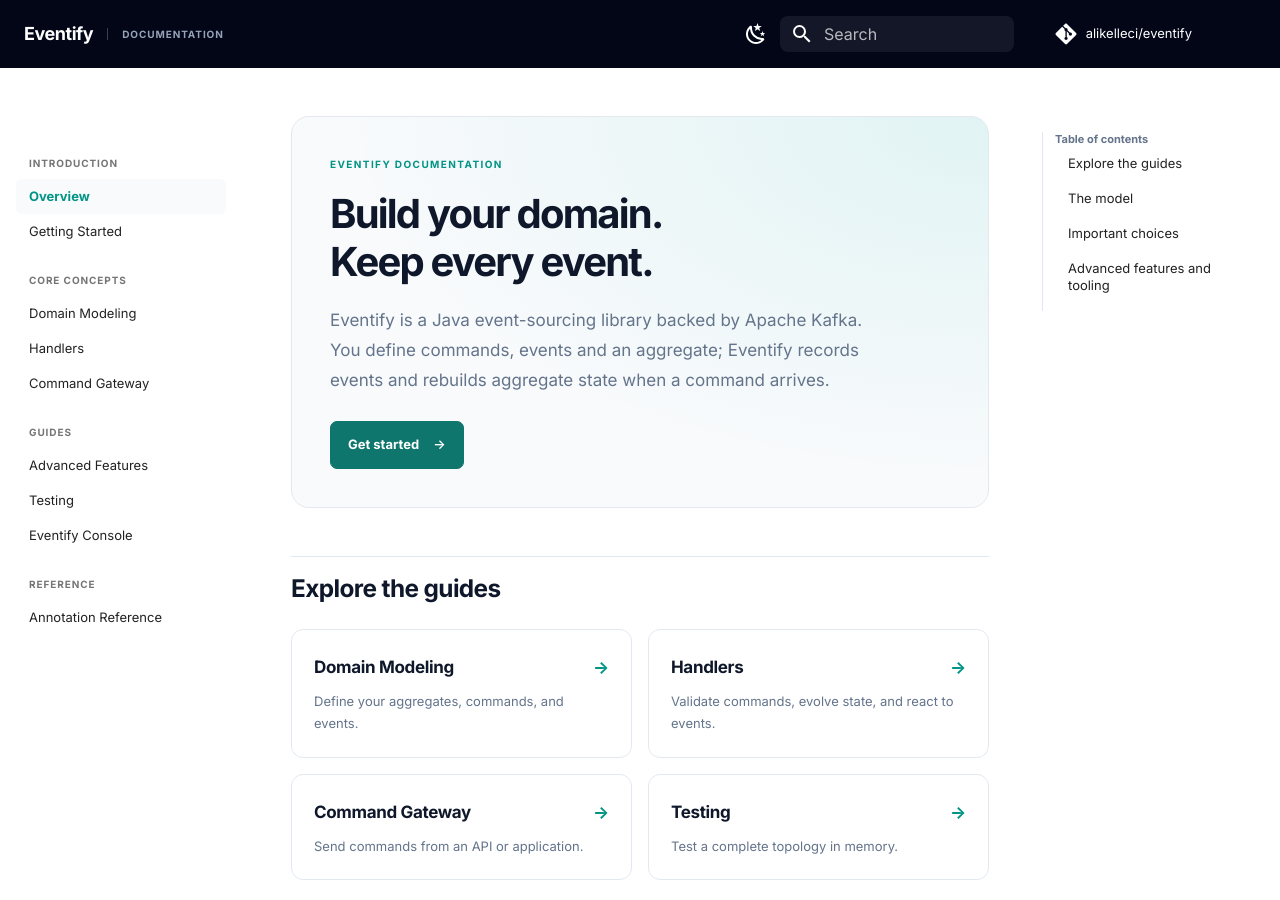
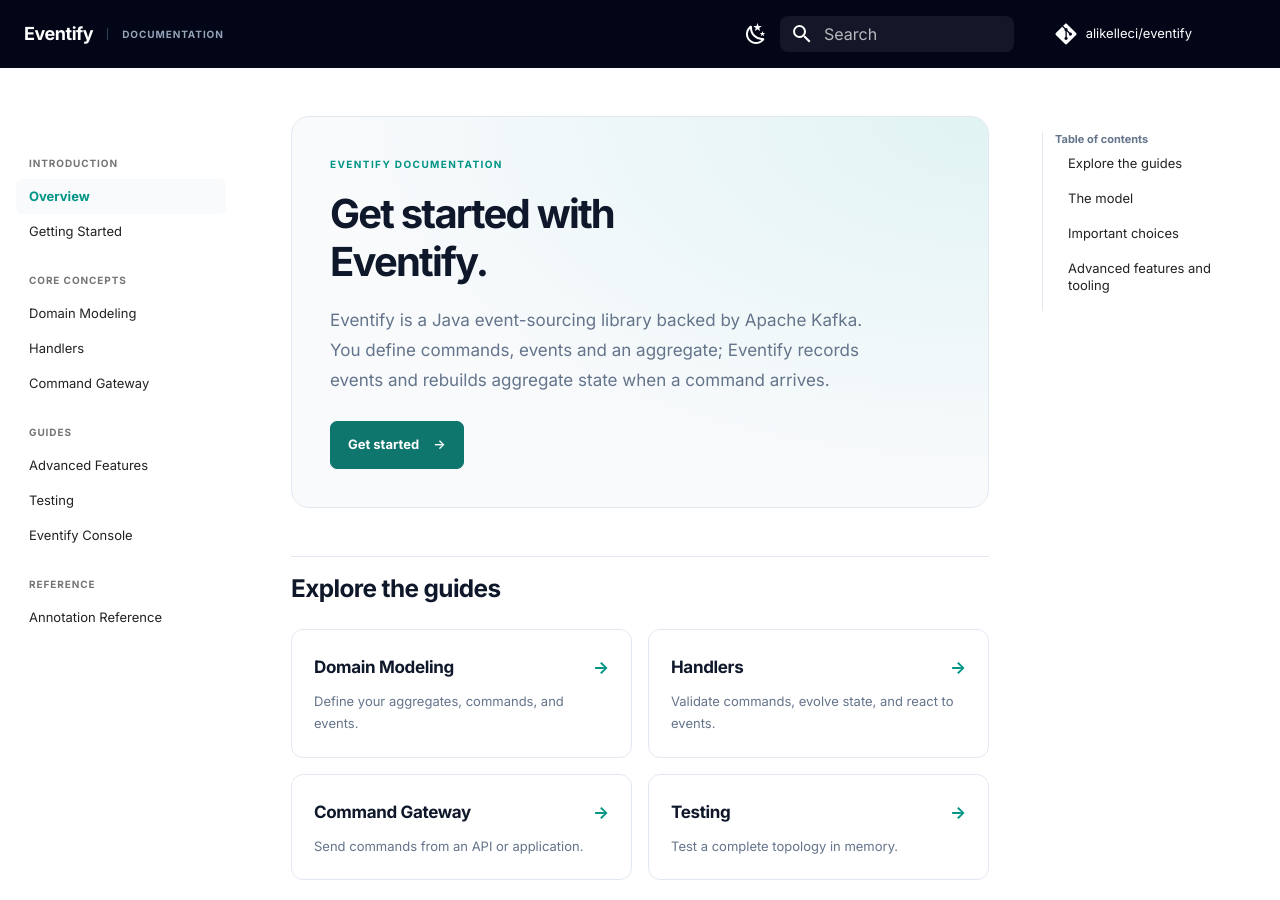
Before and after one commit to alikelleci/eventify, an MkDocs documentation site: the page built from docs/index.md, in a window 1280 px wide and 900 px high. Built offline with MkDocs 1.6.1 and Material for MkDocs 9.7.7, drawn with Linux system fonts in a browser that asks for light colours; comment, search, counter and statistics services are not loaded.

Commit message:
docs: simplify landing page and documentation copy

```diff
--- a/docs/index.md
+++ b/docs/index.md
@@ -5,7 +5,7 @@
 <div class="docs-hero" markdown>
 <p class="docs-eyebrow">Eventify documentation</p>
 
-# Build your domain.<br>Keep every event.
+# Get started with Eventify.
 
 <p class="docs-lead">Eventify is a Java event-sourcing library backed by Apache Kafka. You define commands, events and an aggregate; Eventify records events and rebuilds aggregate state when a command arrives.</p>
 
--- a/frontend/projects/website/src/app/console/console.component.html
+++ b/frontend/projects/website/src/app/console/console.component.html
@@ -12,7 +12,7 @@
           Inspect aggregate history <span class="text-primary-600 dark:text-primary-400">with confidence</span>
         </h1>
         <p class="mx-auto mt-6 max-w-2xl text-lg leading-relaxed text-surface-500 dark:text-surface-400">
-          Give support a clear view of events, state transitions and command outcomes—without asking engineers to reconstruct the story.
+          Browse events, compare state and inspect command results.
         </p>
         <div class="mt-8 flex flex-wrap items-center justify-center gap-x-6 gap-y-4">
           <p-button label="Run the Console" icon="pi pi-arrow-down" iconPos="right" size="large" (onClick)="getStarted.scrollIntoView({ behavior: 'smooth' })" />
--- a/frontend/projects/website/src/app/home/home.component.html
+++ b/frontend/projects/website/src/app/home/home.component.html
@@ -16,7 +16,7 @@
           Event sourcing for Java, <span class="hero-accent">without framework ceremony</span>
         </h1>
         <p class="mt-6 max-w-xl text-lg leading-relaxed text-slate-400">
-          Model decisions as commands and facts. Eventify records the history and rebuilds aggregate state; you keep the business logic in plain Java.
+          Write your handlers. Eventify stores events and rebuilds aggregate state.
         </p>
 
         <div class="mt-8 flex flex-wrap items-center gap-x-6 gap-y-4">
@@ -95,7 +95,7 @@
         </p>
         <ul class="mt-6 space-y-2.5 text-sm text-surface-600 dark:text-surface-300">
           <li class="flex gap-3"><i class="pi pi-check mt-1 text-xs text-primary-500"></i><span>Browse events and replay to any point in time</span></li>
-          <li class="flex gap-3"><i class="pi pi-check mt-1 text-xs text-primary-500"></i><span>See exactly what each event changed</span></li>
+          <li class="flex gap-3"><i class="pi pi-check mt-1 text-xs text-primary-500"></i><span>Compare state before and after an event.</span></li>
           <li class="flex gap-3"><i class="pi pi-check mt-1 text-xs text-primary-500"></i><span>Investigate commands and their results</span></li>
         </ul>
         <a routerLink="/console"
```
